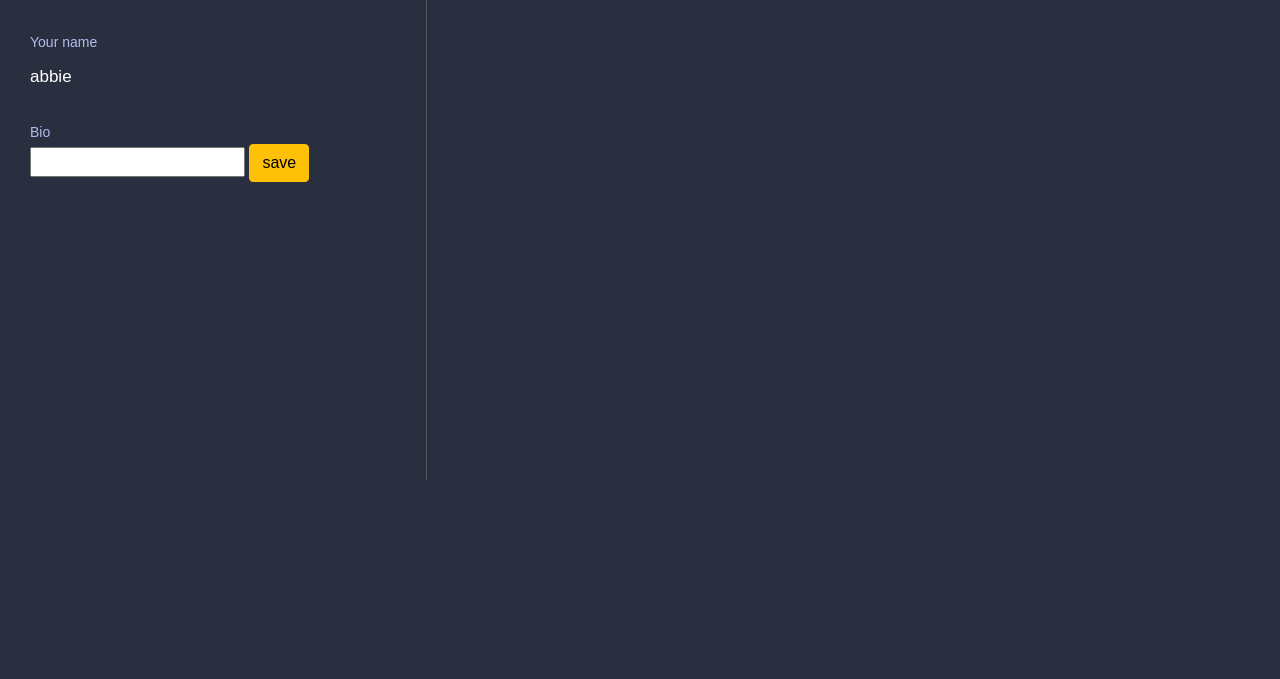
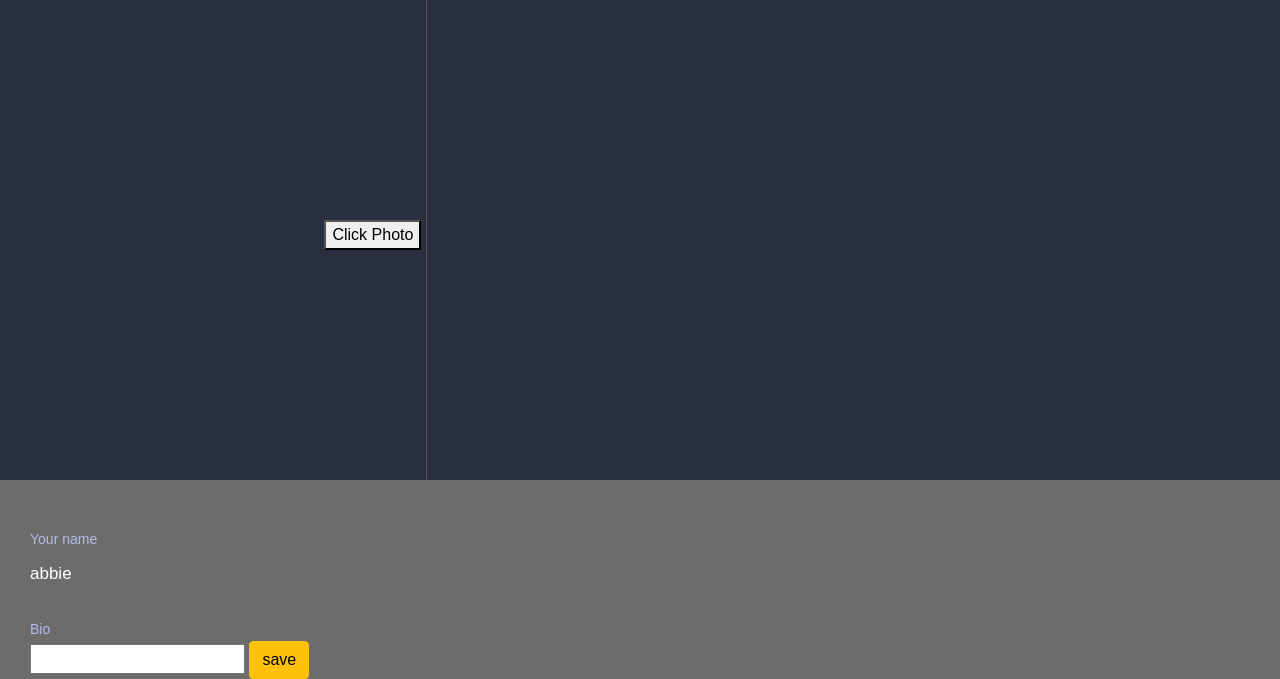
Before and after one commit to Ennyola/RealTime-Chat, a Django app: a page that uses accounts/templates/accounts/user_profile.html in a window 1280 px wide. Shown: the part 320-999 px from the top of the page. Before the commit the page ends 800 px from the top, so only its background shows below. Run offline with Django 3.2, Linux system fonts and the light colour scheme; data comes from the database, SQL or seed files in the repository; parts of the project's set-up code (start-up, migrations or seed data) failed here and were passed over; some libraries are stand-ins or nearby versions.

Commit message:
take photo functionality now added

```diff
--- a/accounts/static/accounts/js/userProfile.js
+++ b/accounts/static/accounts/js/userProfile.js
@@ -1,4 +1,12 @@
+let takePhotoBtn = document.querySelector("#take-photo");
+let changeDpVideo = document.querySelector("#video");
+let capture = document.querySelector("#click-photo");
+let canvas = document.querySelector("#canvas");
 let myDefaultAllowList = bootstrap.Tooltip.Default.allowList
+
+console.log(takePhotoBtn)
+console.log(changeDpVideo)
+console.log(";how")
 
 // Enabling our popover to be used with bootstrap
 let popoverTriggerList = [].slice.call(document.querySelectorAll('[data-bs-toggle="popover"]'))
@@ -18,3 +26,17 @@ let popoverList = popoverTriggerList.map(function(popoverTriggerEl) {
 myDefaultAllowList.form = ['action', 'method', 'enctype']
 myDefaultAllowList.input = ['type', 'name', 'value', 'placeholder', 'autocomplete', 'required', 'id']
 myDefaultAllowList.button = ['type', 'name', 'value', 'id']
+
+takePhotoBtn.addEventListener("click", () => {
+    console.log("here")
+    let stream = navigator.mediaDevices.getUserMedia({ video: true, audio: false });
+    changeDpVideo.srcObject = stream;
+})
+
+capture.addEventListener("click", () => {
+    canvas.getContext('2d').drawImage(changeDpVideo, 0, 0, canvas.width, canvas.height);
+    let image_data_url = canvas.toDataURL('image/jpeg');
+
+    // data url of the image
+    console.log(image_data_url);
+})
--- a/accounts/templates/accounts/user_profile.html
+++ b/accounts/templates/accounts/user_profile.html
@@ -27,7 +27,7 @@
                     <ul class = "photo-options">
                         <li class="list-item">View Photo</li>
                         <li class="list-item">
-                            <button></button>
+                            <button id="take-photo">Start Camera</button>
                         </li>
                         <li class="list-item">
                             {% comment %} Upload photo form {% endcomment %}
@@ -48,6 +48,12 @@
                 </div>
             </div>
         </div>
+        <span class="take-photo-section">
+
+            <video id="video" width="320" height="240" autoplay></video>
+            <button id="click-photo">Click Photo</button>
+            <canvas id="canvas" width="320" height="240"></canvas>
+        </span>
         <div class="user-profile__info">
             <div class="user_profile__username__section">
                 <span class="user-profile__username__label">Your name</span>
```
